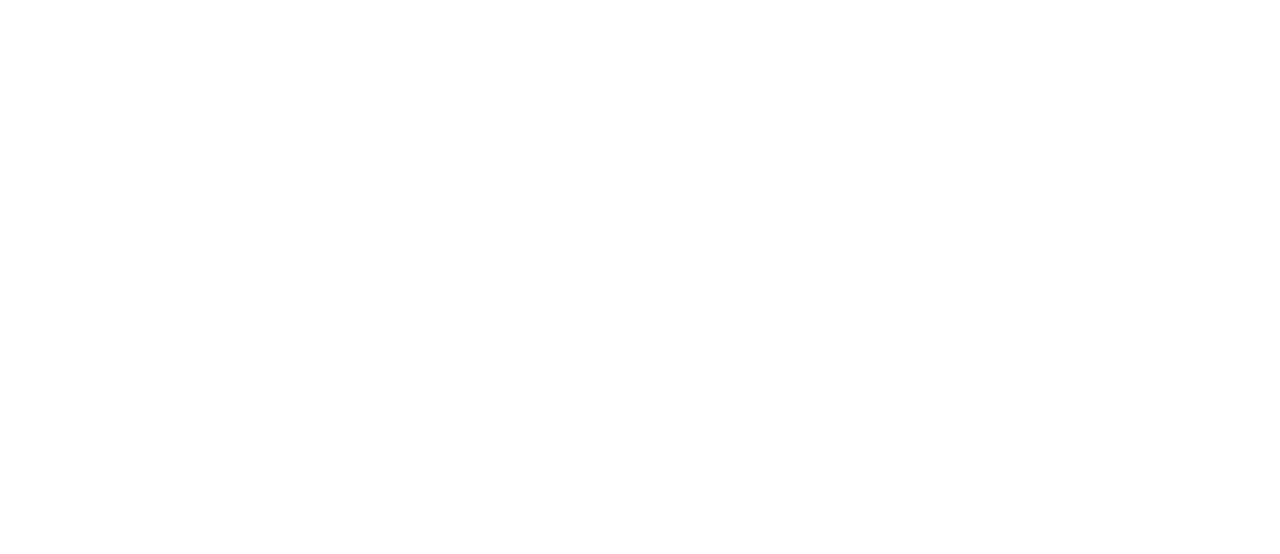
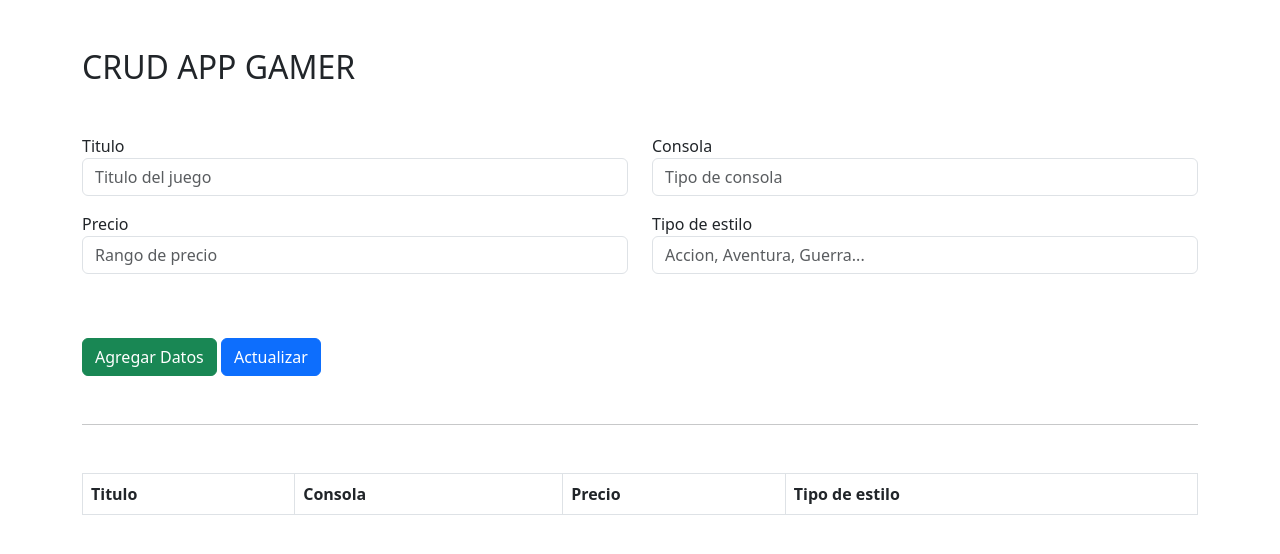
Before and after one commit to carlosgomez900/CRUD, a plain HTML site: page index.html in a window 1280 px wide. Drawn offline with nearby package versions, Linux system fonts and the light colour scheme.

Commit message:
Estructura de html

```diff
--- a/index.html
+++ b/index.html
@@ -10,6 +10,60 @@
 
 <body>
 
+    <div class="container">
+        <h2 class="mt-5 mb-5">CRUD APP GAMER </h2>
+        <div class="mb-5" >
+            <div class="row">
+                <div class="form-grupo col-md-6 mb-3">
+                    <label for="nombre">Titulo</label>
+                    <input type="text" nombre="nombre"
+                    class="form-control" id="nombre"
+                    placeholder="Titulo del juego">
+                </div>
+                <div class="form-grupo col-md-6 mb-3">
+                    <label for="nombre">Consola</label>
+                    <input type="text" nombre="nombre"
+                    class="form-control" id="nombre"
+                    placeholder="Tipo de consola">
+                </div>
+                <div class="form-grupo col-md-6 mb-3">
+                    <label for="nombre">Precio</label>
+                    <input type="number" nombre="nombre"
+                    class="form-control" id="nombre"
+                    placeholder="Rango de precio">
+                </div>
+                <div class="form-grupo col-md-6 mb-3">
+                    <label for="nombre">Tipo de estilo</label>
+                    <input type="text" nombre="nombre"
+                    class="form-control" id="nombre"
+                    placeholder="Accion, Aventura, Guerra...">
+                </div>
+                    <div class="col-lg-12 mt-5">
+                        <button class="btn btn-success" id="submit" onclick="AgregarDatos()">Agregar Datos</button>
+
+                        <button class="btn btn-primary" id="Actualizar" onclick="actualizar()">Actualizar</button>
+                    </div>
+            </div>
+        </div>
+        <hr>
+        <div class="row mt-5">
+            <div class="col-12">
+                <table class="table table-bordered" id="crudTable">
+                    <thead>
+                        <tr>
+                            <th>Titulo</th>
+                            <th>Consola</th>
+                            <th>Precio</th>
+                            <th>Tipo de estilo</th>
+                        </tr>
+                    </thead>
+                </table>
+
+            </div>
+
+        </div>
+    </div>
+
 
     <script src="script.js"></script>
 </body>
```
